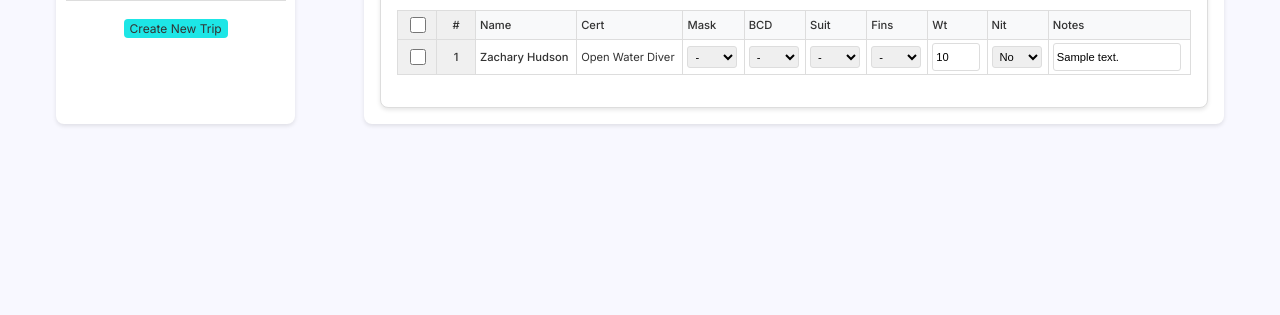
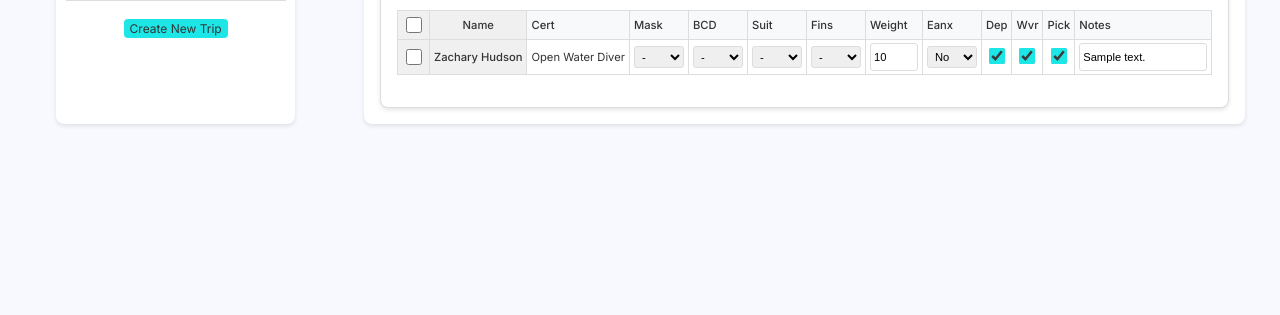
Before and after one commit to cervee18/OFR2_2, a Flask app: page /trips?date=2020-01-15&selected_trip_id=1 in a window 1280 px wide. Shown: the part 338-653 px from the top of the page. Run offline with Flask 3, Linux system fonts and the light colour scheme; tables that the repository leaves empty hold one stand-in row (values such as "Sample post").

Commit message:
added checkbox for deposit, pickup and weiver

```diff
--- a/app/models/models.py
+++ b/app/models/models.py
@@ -94,6 +94,9 @@ class TripClientEquipment(db.Model):
     weights_amount = db.Column(db.Integer)
     notes = db.Column(db.Text)
     updated_at = db.Column(db.DateTime, default=datetime.utcnow)
+    deposit_paid = db.Column(db.Boolean, default=False)
+    waiver_signed = db.Column(db.Boolean, default=False)
+    needs_pickup = db.Column(db.Boolean, default=False)
 
     # Relationships
     trip = db.relationship('Trip', backref='equipment_assignments')
--- a/app/routes/trip_routes.py
+++ b/app/routes/trip_routes.py
@@ -253,6 +253,10 @@ def save_equipment(trip_id, client_id):
         current_equipment.fins_size = data.get('fins_size')
         current_equipment.weights_amount = data.get('weights_amount')
         current_equipment.notes = data.get('notes')
+        current_equipment.deposit_paid = data.get('deposit_paid', False)
+        current_equipment.waiver_signed = data.get('waiver_signed', False)
+        current_equipment.needs_pickup = data.get('needs_pickup', False)
+
         current_equipment.updated_at = datetime.utcnow()
 
         # Step 2: Update nitrox certification for client if needed
@@ -314,7 +318,10 @@ def create_equipment_assignment(trip_id, client_id):
         bcd_size=last_equipment.bcd_size if last_equipment else None,
         wetsuit_size=last_equipment.wetsuit_size if last_equipment else None,
         fins_size=last_equipment.fins_size if last_equipment else None,
-        weights_amount=last_equipment.weights_amount if last_equipment else None
+        weights_amount=last_equipment.weights_amount if last_equipment else None,
+        deposit_paid=last_equipment.deposit_paid if last_equipment else False,
+        waiver_signed=last_equipment.waiver_signed if last_equipment else False,
+        needs_pickup=last_equipment.needs_pickup if last_equipment else False
     )
 
     return new_equipment
--- a/app/static/trips.css
+++ b/app/static/trips.css
@@ -523,3 +523,43 @@
     background-color: #ffaaaa;
     cursor: not-allowed;
 }
+
+/* Add these to your trips.css file */
+
+/* Status columns styling with checkboxes */
+.participants-table th:nth-child(10),
+.participants-table th:nth-child(11),
+.participants-table th:nth-child(12) {
+    text-align: center;
+    width: 40px;
+}
+
+.participants-table td.checkbox-cell {
+    text-align: center;
+    vertical-align: middle;
+}
+
+/* Style the checkboxes */
+.status-checkbox {
+    width: 16px;
+    height: 16px;
+    cursor: pointer;
+    margin: 0;
+    padding: 0;
+}
+
+/* Add a simple hover effect */
+.status-checkbox:hover {
+    transform: scale(1.1);
+}
+
+/* Style checked state */
+.status-checkbox:checked {
+    accent-color: #1de6e6;
+}
+
+/* Remove default outline and add a custom one */
+.status-checkbox:focus {
+    outline: none;
+    box-shadow: 0 0 0 2px rgba(29, 230, 230, 0.3);
+}
--- a/app/templates/trips.html
+++ b/app/templates/trips.html
@@ -104,6 +104,7 @@
                             </div>
 
                             <table class="participants-table">
+                                <!-- Updated table header with new columns -->
                                 <thead>
                                     <tr>
                                         <th>
@@ -111,15 +112,17 @@
                                                    id="selectAllClients"
                                                    onclick="toggleAllClients(this)">
                                         </th>
-                                        <th>#</th>
                                         <th>Name</th>
                                         <th>Cert</th>
                                         <th>Mask</th>
                                         <th>BCD</th>
                                         <th>Suit</th>
                                         <th>Fins</th>
-                                        <th>Wt</th>
-                                        <th>Nit</th>
+                                        <th>Weight</th>
+                                        <th>Eanx</th>
+                                        <th>Dep</th>
+                                        <th>Wvr</th>
+                                        <th>Pick</th>
                                         <th>Notes</th>
                                     </tr>
                                 </thead>
@@ -133,14 +136,13 @@
                                                 data-trip-id="{{ selected_trip.id }}"
                                                 data-slot="{{ slot }}"
                                                 class="filled-slot"
-                                                data-original-data='{"mask_size":"{{ equipment.mask_size|default("") }}","bcd_size":"{{ equipment.bcd_size|default("") }}","wetsuit_size":"{{ equipment.wetsuit_size|default("") }}","fins_size":"{{ equipment.fins_size|default("") }}","weights_amount":"{{ equipment.weights_amount|default("") }}","nitrox":"{{ "yes" if client.nitrox_certification_number else "no" }}","notes":"{{ equipment.notes|default("") }}"}'>
+                                                data-original-data='{"mask_size":"{{ equipment.mask_size|default("") }}","bcd_size":"{{ equipment.bcd_size|default("") }}","wetsuit_size":"{{ equipment.wetsuit_size|default("") }}","fins_size":"{{ equipment.fins_size|default("") }}","weights_amount":"{{ equipment.weights_amount|default("") }}","nitrox":"{{ "yes" if client.nitrox_certification_number else "no" }}","deposit_paid":{{ "true" if equipment and equipment.deposit_paid else "false" }},"waiver_signed":{{ "true" if equipment and equipment.waiver_signed else "false" }},"needs_pickup":{{ "true" if equipment and equipment.needs_pickup else "false" }},"notes":"{{ equipment.notes|default("") }}"}'>
                                                 <td>
                                                     <input type="checkbox"
                                                         class="client-checkbox"
                                                         data-client-id="{{ client.id }}"
-                                                           onclick="updateDeleteButton()">
+                                                        onchange="updateDeleteButton()">
                                                 </td>
-                                                <td>{{ slot }}</td>
                                                 <td>
                                                     <a href="{{ url_for('clients.client_details', client_id=client.id) }}"
                                                     class="client-name-link">
@@ -190,6 +192,21 @@
                                                         <option value="yes" {% if client.nitrox_certification_number %}selected{% endif %}>Yes</option>
                                                     </select>
                                                 </td>
+                                                <td class="checkbox-cell">
+                                                    <input type="checkbox" name="deposit_paid" class="status-checkbox"
+                                                        {% if equipment and equipment.deposit_paid %}checked{% endif %}
+                                                        onchange="markRowAsModified(this.closest('tr'))">
+                                                </td>
+                                                <td class="checkbox-cell">
+                                                    <input type="checkbox" name="waiver_signed" class="status-checkbox"
+                                                        {% if equipment and equipment.waiver_signed %}checked{% endif %}
+                                                        onchange="markRowAsModified(this.closest('tr'))">
+                                                </td>
+                                                <td class="checkbox-cell">
+                                                    <input type="checkbox" name="needs_pickup" class="status-checkbox"
+                                                        {% if equipment and equipment.needs_pickup %}checked{% endif %}
+                                                        onchange="markRowAsModified(this.closest('tr'))">
+                                                </td>
                                                 <td>
                                                     <input type="text" name="trip_notes" class="notes-input"
                                                         value="{{ equipment.notes if equipment and equipment.notes else '' }}"
@@ -198,11 +215,11 @@
                                             </tr>
                                         {% else %}
                                             <tr class="empty-slot">
-                                            <td>
-                                                <input type="checkbox" disabled>
-                                            </td>
                                                 <td>{{ slot }}</td>
-                                            <td colspan="10" class="add-client-cell">
+                                                <td colspan="12" class="add-client-cell">
+                                                    <button class="add-client-button-inline" onclick="openAddClientPopup()">
+                                                        + Add to Slot {{ slot }}
+                                                    </button>
                                                 </td>
                                             </tr>
                                         {% endif %}
@@ -292,6 +309,9 @@
             fins_size: row.querySelector('select[name="fins_size"]')?.value || '',
             weights_amount: row.querySelector('input[name="weights_amount"]')?.value || '',
             nitrox: row.querySelector('select[name="nitrox"]')?.value || 'no',
+            deposit_paid: row.querySelector('input[name="deposit_paid"]')?.checked || false,
+        waiver_signed: row.querySelector('input[name="waiver_signed"]')?.checked || false,
+        needs_pickup: row.querySelector('input[name="needs_pickup"]')?.checked || false,
             notes: row.querySelector('input[name="trip_notes"]')?.value || ''
         };
     }
@@ -376,8 +396,25 @@
     }
 
     function hasEquipmentFieldsChanged(current, original) {
-        const equipmentFields = ['mask_size', 'bcd_size', 'wetsuit_size', 'fins_size', 'weights_amount'];
-        return equipmentFields.some(field => current[field] !== original[field]);
+        const equipmentFields = [
+            'mask_size',
+            'bcd_size',
+            'wetsuit_size',
+            'fins_size',
+            'weights_amount',
+            'deposit_paid',
+            'waiver_signed',
+            'needs_pickup'
+        ];
+
+        return equipmentFields.some(field => {
+            // For boolean fields, we need to handle the comparison differently
+            if (['deposit_paid', 'waiver_signed', 'needs_pickup'].includes(field)) {
+                // Convert both values to boolean to ensure proper comparison
+                return Boolean(current[field]) !== Boolean(original[field]);
+            }
+            return current[field] !== original[field];
+        });
     }
 
     function showConfirmDialog(title, message) {
```
Also changed, not shown: app/services/equipment_service.py (+10 -1 lines). Lines whose indentation alone changed are shown as unchanged.
